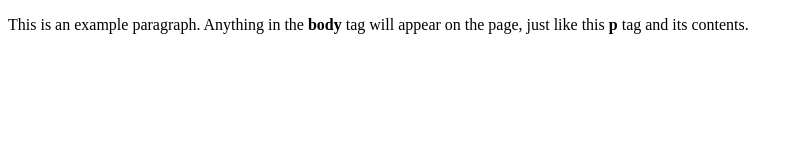
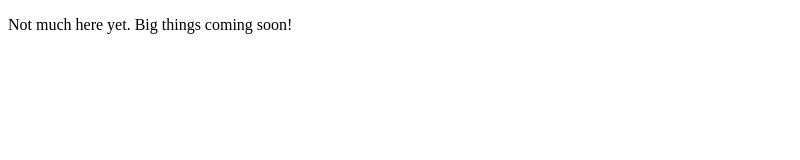
Before and after one commit to flameofanor/flameofanor.github.io, a plain HTML site: page index.html in a window 1280 px wide. Shown: the whole page, without its empty margins (0-800 px from the left). Drawn offline with Linux system fonts and the light colour scheme.

Commit message:
Update index.html
making it my own - text

```diff
--- a/index.html
+++ b/index.html
@@ -1,9 +1,9 @@
 <!doctype html>
 <html>
   <head>
-    <title>This is the title of the webpage!</title>
+    <title>flame_of_anor - Home</title>
   </head>
   <body>
-    <p>This is an example paragraph. Anything in the <strong>body</strong> tag will appear on the page, just like this <strong>p</strong> tag and its contents.</p>
+    <p>Not much here yet. Big things coming soon!</p>
   </body>
 </html>
```
